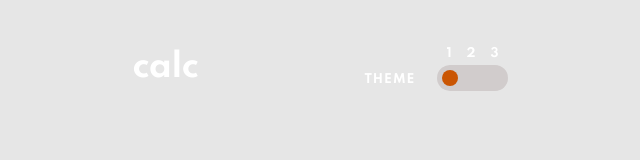
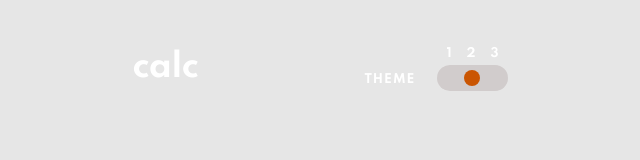
Before and after one commit to daklo91/reactolator, a React (Create React App) app: page / in a window 1280 px wide. Shown: the top 160 px of the page, without its empty margins (320-960 px from the left). Built offline with nearby package versions, Linux system fonts and the light colour scheme.

Commit message:
Add change theme depending on toggle number Add useEffect to two-way bind the switch and theme

```diff
--- a/src/components/Layout/Header.js
+++ b/src/components/Layout/Header.js
@@ -1,13 +1,30 @@
-import { useState } from "react";
+import { useState, useEffect } from "react";
 import classes from "./Header.module.css";
 
-const Header = () => {
+const Header = (props) => {
   const [switchTheme, setSwitchTheme] = useState(1);
 
+  useEffect(() => {
+    if (props.theme === "dark") {
+      setSwitchTheme(1);
+    } else if (props.theme === "light") {
+      setSwitchTheme(2);
+    } else if (props.theme === "purple") {
+      setSwitchTheme(3);
+    }
+  }, [props.theme]);
+
   const toggleSwitch = () => {
-    if (switchTheme >= 3) {
+    if (switchTheme === 3) {
       setSwitchTheme(1);
-    } else setSwitchTheme(switchTheme + 1);
+      props.changeTheme("dark");
+    } else if (switchTheme === 1) {
+      setSwitchTheme(2);
+      props.changeTheme("light");
+    } else if (switchTheme === 2) {
+      setSwitchTheme(3);
+      props.changeTheme("purple");
+    }
   };
 
   const toggleSwitchNotch =
```
